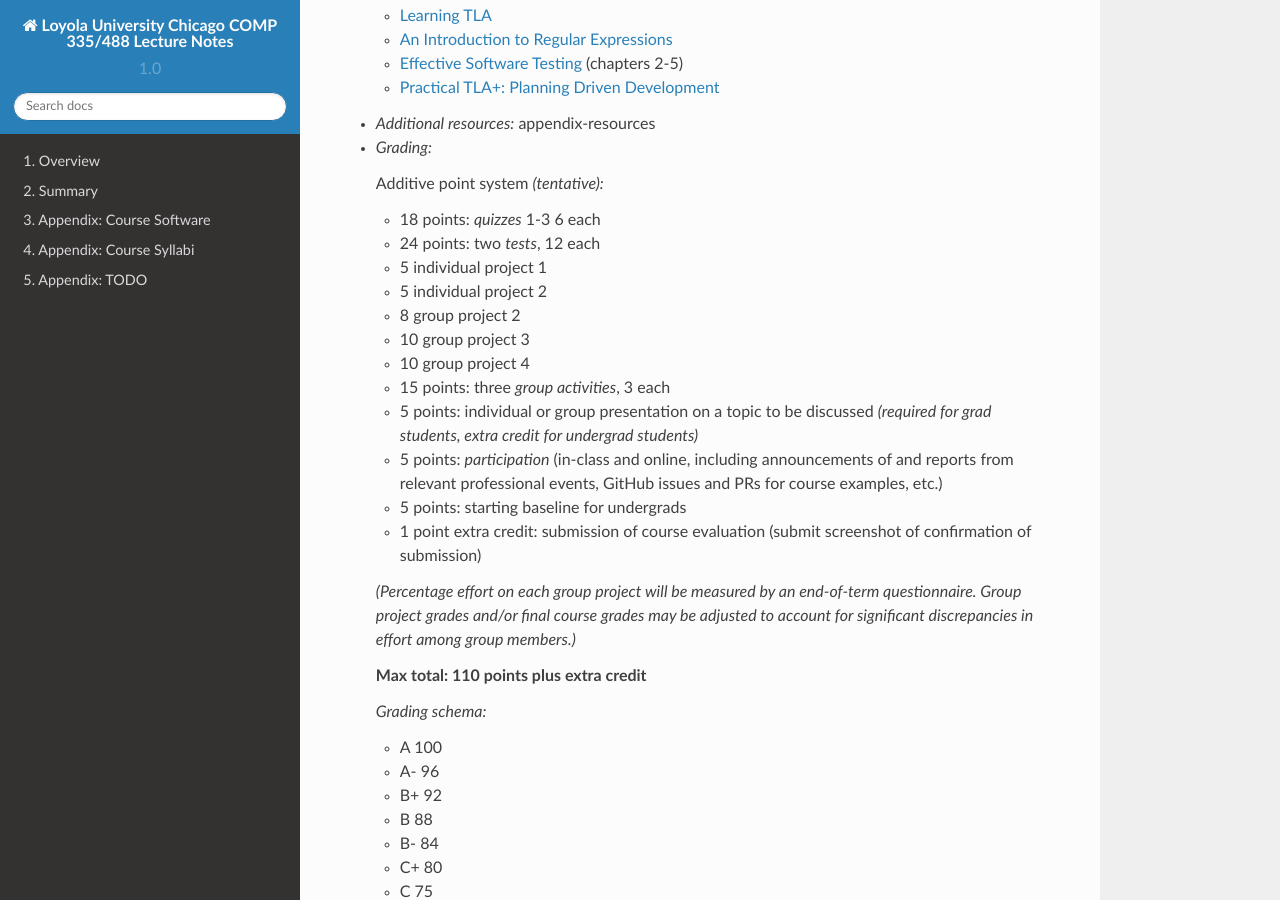
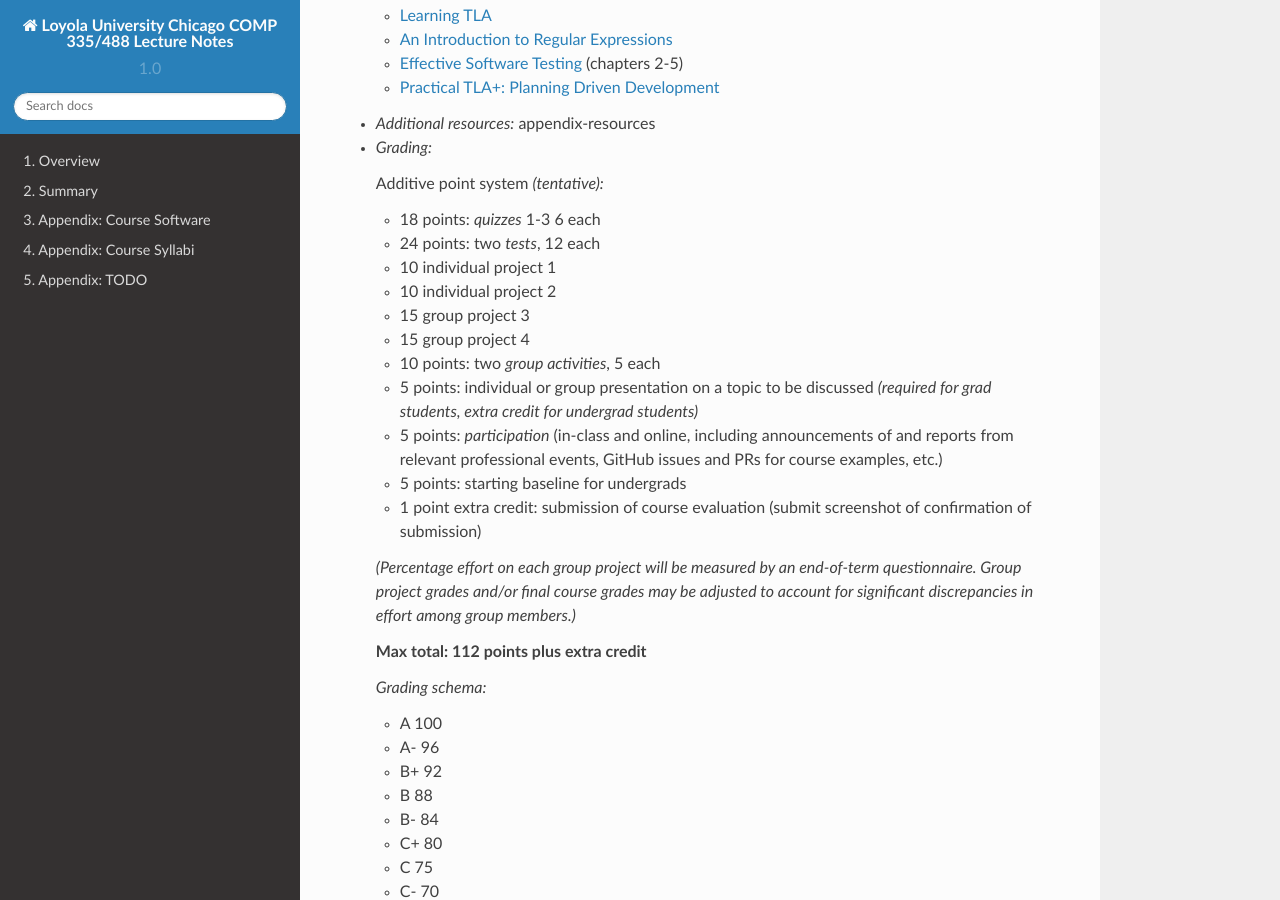
Before and after one commit to lucformalmethodscourse/lucformalmethodscourse.github.io, a Sphinx documentation site: the page built from source/syllabi/2022Fall.rst, in a window 1280 px wide and 900 px high, scrolled down 816 px. Built offline with Sphinx 7.4.7 and the Read the Docs theme 2.0.0, drawn with Linux system fonts in a browser that asks for light colours.

Commit message:
updated list of gradable coursework
Signed-off-by: Konstantin Läufer <laufer@cs.luc.edu>

```diff
--- a/source/syllabi/2022Fall.rst
+++ b/source/syllabi/2022Fall.rst
@@ -42,12 +42,11 @@ Sections: 335-001/488-335 Fall 2022
 
   - 18 points: *quizzes* 1-3 6 each
   - 24 points: two *tests*, 12 each
-  - 5 individual project 1
-  - 5 individual project 2
-  - 8 group project 2
-  - 10 group project 3
-  - 10 group project 4
-  - 15 points: three *group activities*, 3 each
+  - 10 individual project 1
+  - 10 individual project 2
+  - 15 group project 3
+  - 15 group project 4
+  - 10 points: two *group activities*, 5 each
   - 5 points: individual or group presentation on a topic to be discussed *(required for grad students, extra credit for undergrad students)*
   - 5 points: *participation* (in-class and online, including announcements of and reports from relevant professional events, GitHub issues and PRs for course examples, etc.)
   - 5 points: starting baseline for undergrads
@@ -55,7 +54,7 @@ Sections: 335-001/488-335 Fall 2022
 
   *(Percentage effort on each group project will be measured by an end-of-term questionnaire. Group project grades and/or final course grades may be adjusted to account for significant discrepancies in effort among group members.)*
 
-  **Max total: 110 points plus extra credit**
+  **Max total: 112 points plus extra credit**
 
   *Grading schema:*
 
```
